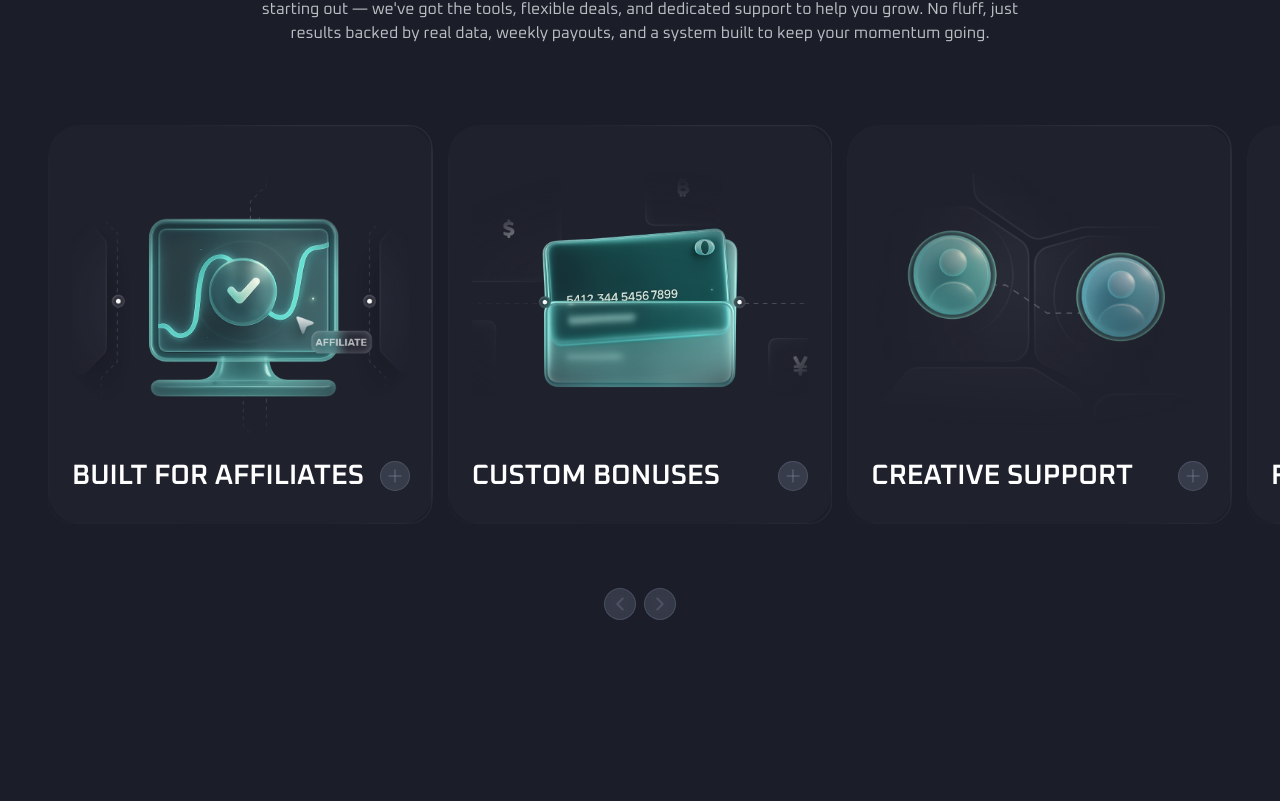
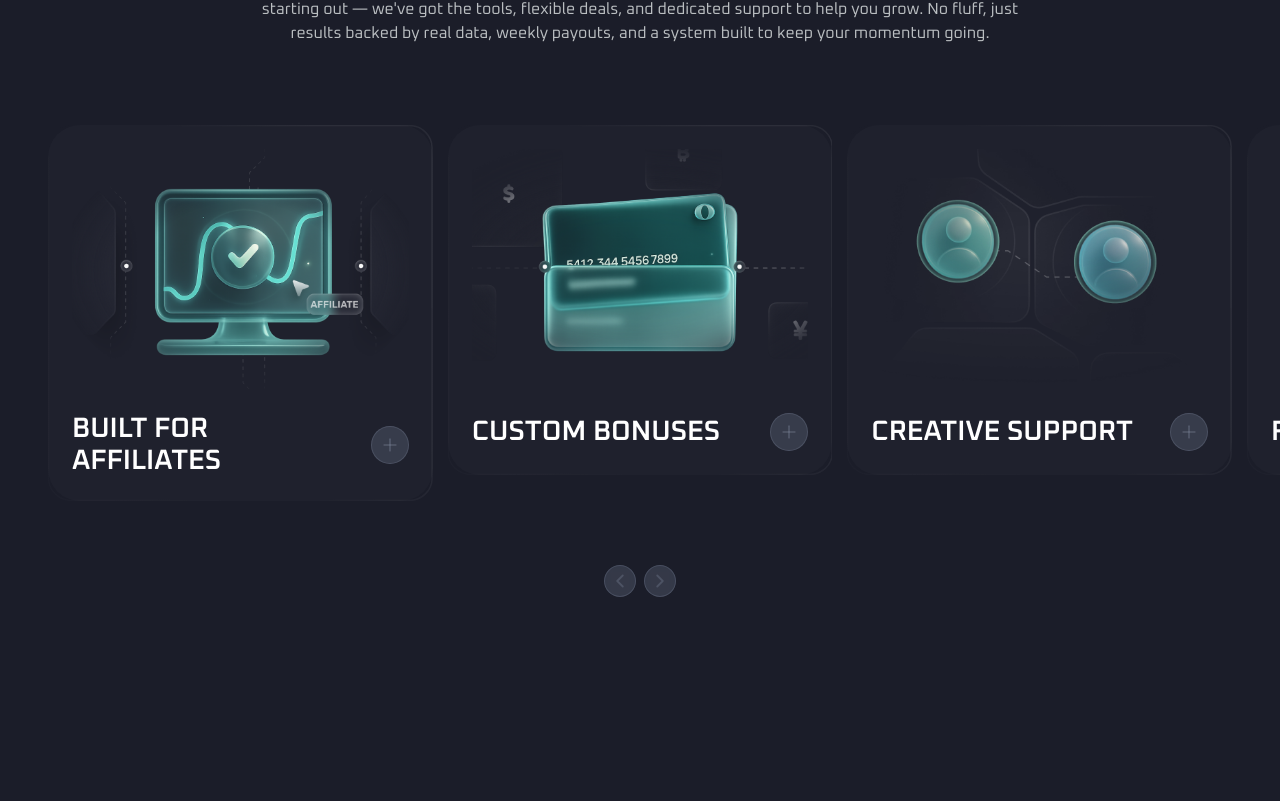
Before and after one commit to PouyaBirvand/thrill-landing, a Next.js app: page / in a window 1280 px wide. Shown: the part 979-1780 px from the top of the page. Built offline with nearby package versions, Linux system fonts and the light colour scheme.

Commit message:
fix: height slider

```diff
--- a/src/components/footer/Footer.tsx
+++ b/src/components/footer/Footer.tsx
@@ -19,7 +19,7 @@ export default function Footer() {
 
 
     return (
-        <footer className="text-white py-16 md:pt-[18rem] pt-[15rem] bg-body relative">
+        <footer className="text-white py-16 md:pt-[18rem] pt-[15rem] bg-body relative -z-50">
             <div className="absolute inset-0 flex justify-center items-end">
                 <img
                     src="/footershape.png"
--- a/src/components/sections/features/FeatureCard.tsx
+++ b/src/components/sections/features/FeatureCard.tsx
@@ -28,8 +28,12 @@ export default function FeatureCard({ title, description, image, stats }: Featur
   }
 
   return (
-    <div className={`relative w-full h-full max-w-[490px] transition-all duration-500 ease-out`}>
-      {/* Simple Border */}
+    <div className={`relative w-full max-w-[490px] transition-all duration-500 ease-out ${
+      isExpanded
+        ? "h-[600px] sm:h-[650px] md:h-[720px] lg:h-[760px] xl:h-[800px]"
+        : ""
+    }`}>
+      {/* Border SVG - Preserved exactly as original */}
       <svg
         className="absolute inset-0 w-full h-full pointer-events-none"
         viewBox="0 0 490 490"
@@ -126,71 +130,83 @@ export default function FeatureCard({ title, description, image, stats }: Featur
         />
       </svg>
 
-      {/* Content */}
-      <div className="relative w-full h-full rounded-3xl bg-[#F8F8F805] p-4 sm:p-6 md:py-xl flex pb-6 flex-col justify-between overflow-hidden">
-        {/* Image */}
-        <div className="flex-1 flex mt-4 justify-center">
-          <div className="w-full max-w-[369px] h-[200px] sm:h-[263px] rounded-xl flex items-center justify-center relative overflow-hidden">
-            <div className="w-full h-full rounded-xl flex items-center justify-center relative">
-              <Image alt="feat" src={image || "/placeholder.svg"} fill className="object-cover rounded-xl" />
-            </div>
+      {/* Content Container */}
+      <div className="relative w-full h-full rounded-3xl bg-[#F8F8F805] flex flex-col overflow-hidden ">
+
+        {/* Image Section - Responsive heights with proper aspect ratio */}
+        <div className="flex-shrink-0 px-4 pt-4 sm:px-6 sm:pt-6">
+          <div className="w-full h-[240px] sm:h-[180px] md:h-[200px] lg:h-[220px] xl:h-[240px] rounded-xl relative overflow-hidden">
+            <Image
+              alt="feat"
+              src={image || "/placeholder.svg"}
+              fill
+              className="object-cover rounded-xl"
+            />
           </div>
         </div>
 
-        {/* Header with Button */}
-        <div className="flex items-center justify-between mt-4 sm:mt-6">
-          <h2 className="text-neutral-white text-lg text-nowrap sm:text-xl lg:text-2xl xl:text-[28px] font-semibold uppercase leading-tight flex-1 pr-4">
+        {/* Main Content Area */}
+        <div className="flex-1 flex flex-col px-4 xs:px-5 sm:px-6 pb-4 xs:pb-5 sm:pb-6">
+
+          {/* Header Section - Title + Button */}
+          <div className="flex items-center justify-between mt-3 xs:mt-4 sm:mt-5 md:mt-6 flex-shrink-0">
+            <h2 className="text-neutral-white font-semibold uppercase leading-[1.15] flex-1 pr-3 xs:pr-4 text-sm xs:text-base sm:text-lg md:text-xl lg:text-2xl xl:text-[28px]">
               {title}
             </h2>
             <button
               onClick={toggleExpanded}
-            className={`flex-shrink-0 relative bg-[#858FA640] hover:bg-[#83FFDA20] hover:border-[#83FFDA40] p-1 rounded-full border border-[#858FA640] transition-all duration-200 hover:scale-105 ${isExpanded ? "rotate-45" : "rotate-0"}`}
+              className={`flex-shrink-0 relative bg-[#858FA640] hover:bg-[#83FFDA20] hover:border-[#83FFDA40] p-1.5 xs:p-2 sm:p-2 rounded-full border border-[#858FA640] transition-all duration-200 hover:scale-105 ${isExpanded ? "rotate-45" : "rotate-0"}`}
               aria-label={`Toggle ${title} details`}
             >
               <Plus
-              size={16}
-              className="sm:w-5 sm:h-5 transition-colors duration-200"
+                size={14}
+                className="xs:w-4 xs:h-4 sm:w-5 sm:h-5 transition-colors duration-200"
                 color={isExpanded ? "#83FFDA" : "#858FA660"}
               />
             </button>
           </div>
 
-        {/* Expandable Content */}
-        <div
-          className={`overflow-hidden transition-all duration-500 ease-out ${
-            isExpanded ? "max-h-[30rem] opacity-100 mt-4 sm:mt-6" : "max-h-0 opacity-0 mt-0"
-          }`}
-        >
-          <div className="space-y-4 sm:space-y-6">
-            <p className="text-neutral-lightGray text-sm sm:text-base lg:text-lg text-left leading-relaxed">
+          {/* Expandable Content Area */}
+          <div className={`flex-1 overflow-hidden transition-all duration-500 ease-out ${
+            isExpanded
+              ? "opacity-100 mt-3 xs:mt-4 sm:mt-5 md:mt-4 mb-8"
+              : "opacity-0 max-h-0"
+          }`}>
+            <div className="h-full flex flex-col justify-between min-h-[280px] xs:min-h-[300px] sm:min-h-[340px] md:min-h-[380px]">
+
+              {/* Description */}
+              <div className="flex-1 mb-4 xs:mb-5 sm:mb-6 md:mb-8">
+                <p className="text-neutral-lightGray text-xs xs:text-sm sm:text-base md:text-lg leading-relaxed">
                   {description}
                 </p>
+              </div>
 
-            <div className="grid grid-cols-2 gap-4 sm:gap-6 relative pt-8 sm:pt-16">
-              <div className="flex flex-col items-start">
-                <span className="text-white/70 text-xl sm:text-2xl lg:text-3xl xl:text-[36px] font-bold">
+              {/* Stats Grid */}
+              <div className="grid grid-cols-2 gap-3 xs:gap-4 sm:gap-5 md:gap-6 flex-shrink-0">
+                <div className="flex flex-col space-y-1 xs:space-y-1.5 sm:space-y-2">
+                  <span className="text-white/70 font-bold text-lg xs:text-xl sm:text-2xl md:text-3xl lg:text-4xl xl:text-[36px] leading-tight">
                     {stats.primary.value}
                   </span>
-                <span className="text-neutral-lightGray text-xs sm:text-sm lg:text-base leading-relaxed">
+                  <span className="text-neutral-lightGray text-[10px] xs:text-xs sm:text-sm md:text-base leading-relaxed">
                     {stats.primary.label}
                   </span>
                 </div>
-              <div className="flex flex-col items-start">
-                <span className="text-white/70 text-xl sm:text-2xl lg:text-3xl xl:text-[36px] font-bold">
+                <div className="flex flex-col space-y-1 xs:space-y-1.5 sm:space-y-2">
+                  <span className="text-white/70 font-bold text-lg xs:text-xl sm:text-2xl md:text-3xl lg:text-4xl xl:text-[36px] leading-tight">
                     {stats.secondary.value}
                   </span>
-                <span className="text-neutral-lightGray text-xs sm:text-sm lg:text-base leading-relaxed">
+                  <span className="text-neutral-lightGray text-[10px] xs:text-xs sm:text-sm md:text-base leading-relaxed">
                     {stats.secondary.label}
                   </span>
                 </div>
               </div>
             </div>
           </div>
+        </div>
 
-        {/* Glow Effect when expanded */}
+        {/* Glow Effect - Preserved exactly as original */}
         <div
-          className="absolute -bottom-[10rem] left-1/2 transform -translate-x-1/2
-                     w-[700px] h-[400px] transition-opacity duration-500 pointer-events-none"
+          className="absolute -bottom-[10rem] left-1/2 transform -translate-x-1/2 w-[700px] h-[400px] transition-opacity duration-500 pointer-events-none"
           style={{
             background: `
               linear-gradient(0deg, rgba(248,248,248,0.02), rgba(248,248,248,0.02)),
```
Lines whose indentation alone changed are shown as unchanged.
